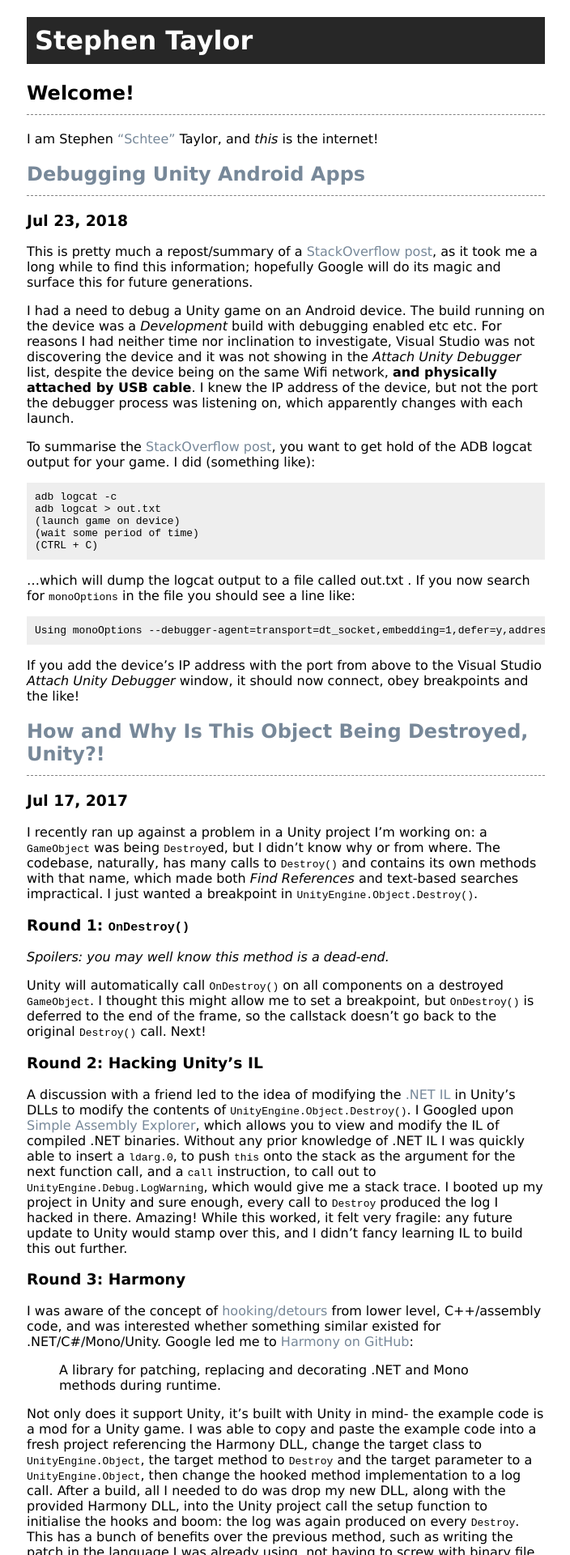
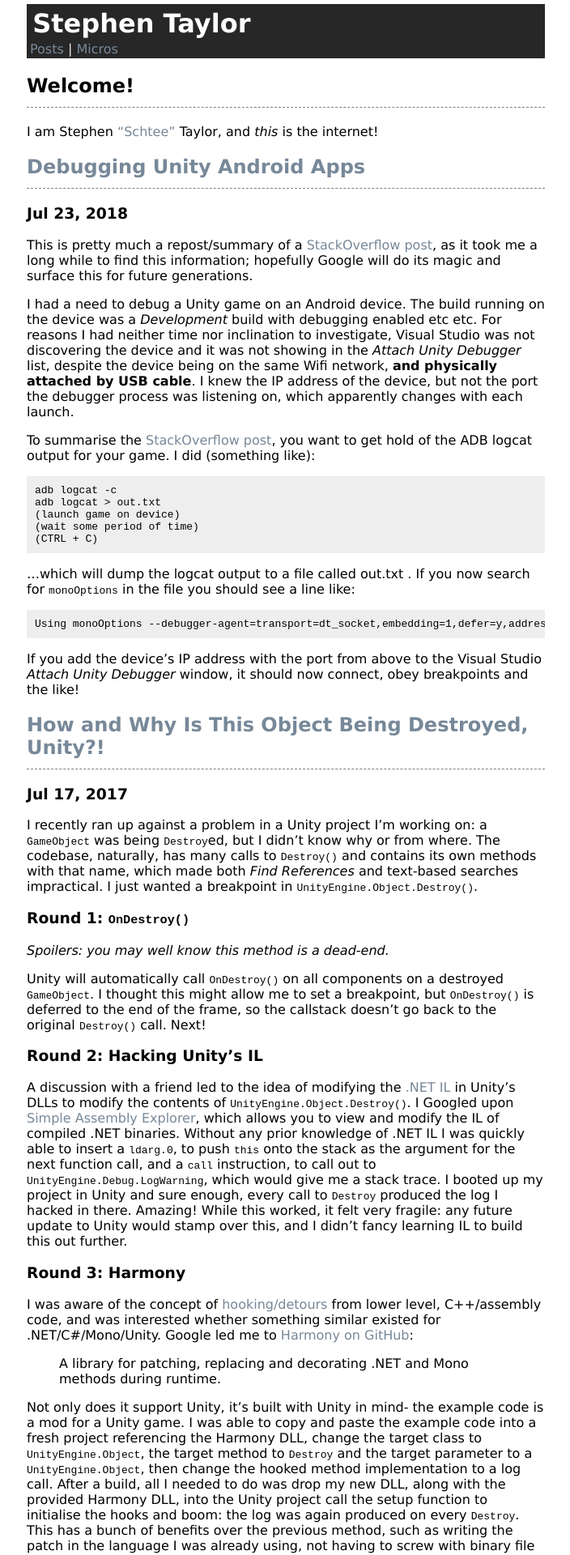
Before and after one commit to Schtee/schtee.github.io, a Jekyll site: the page built from index.md, in a window 1280 px wide. Shown: the top 1920 px of the page at 81% size, without its empty margins (287-991 px from the left). Built offline with Jekyll 4.4.1, drawn with Linux system fonts in a browser that asks for light colours.

Commit message:
Exported gemini posts

```diff
--- a/_config.yml
+++ b/_config.yml
@@ -3,5 +3,10 @@
 twitter_username: schtee
 github_username: schtee
 
-github:
-  is_project_page: false
+defaults:
+  -
+    scope:
+      path: ""
+      type: "posts"
+    values:
+      layout: "post"
--- a/_layouts/default.html
+++ b/_layouts/default.html
@@ -13,6 +13,7 @@
   <body>
     <div id="header">
       <h1><a href="{{ site.url }}">{{ site.title}}</a></h1>
+      <a href="{{ site.url }}">Posts</a> | <a href="{{ site.url }}/micros">Micros</a>
     </div>
 
     <div id="content">
--- a/_layouts/home.html
+++ b/_layouts/home.html
@@ -3,11 +3,24 @@
 ---
 {{ content }}
 
+{% if page.micros %}
+  {% assign micros_page = true %}
+{% else %}
+  {% assign micros_page = false %}
+{% endif %}
+
 {% for post in site.posts %}
+  {% if post.categories contains 'micros' %}
+    {% assign micros_post = true %}
+  {% else %}
+    {% assign micros_post = false %}
+  {% endif %}
+  {% if micros_page == micros_post %}
     {% assign date_format = site.minima.date_format | default: "%b %-d, %Y" %}
         <div class="post">
           <h2><a href="{{ post.url | relative_url }}">{{ post.title | escape }}</a></h2>
           <h3>{{ post.date | date: date_format }}</h3>
           {{ post.content }}
         </div>
+  {% endif %}
 {% endfor %}
--- a/assets/css/style.scss
+++ b/assets/css/style.scss
@@ -28,10 +28,15 @@
     color: white;
 }
 
-#header h1 {
+#header {
+    margin-top: 5px;
     background-color: #272727;
     color: #eeeeee;
-    padding: 10px;
+    padding: 2px 0.25em;
+}
+
+#header h1 {
+    margin: 0.1em;
 }
 
 #content h2 {
```
Also changed, not shown: micros.md (added, +7 -0 lines), micros/_posts/2022-01-11-i-guess-i-have-a-gemini-server.md (added, +1 -0 lines), 3 other files. Lines whose indentation alone changed are shown as unchanged.
